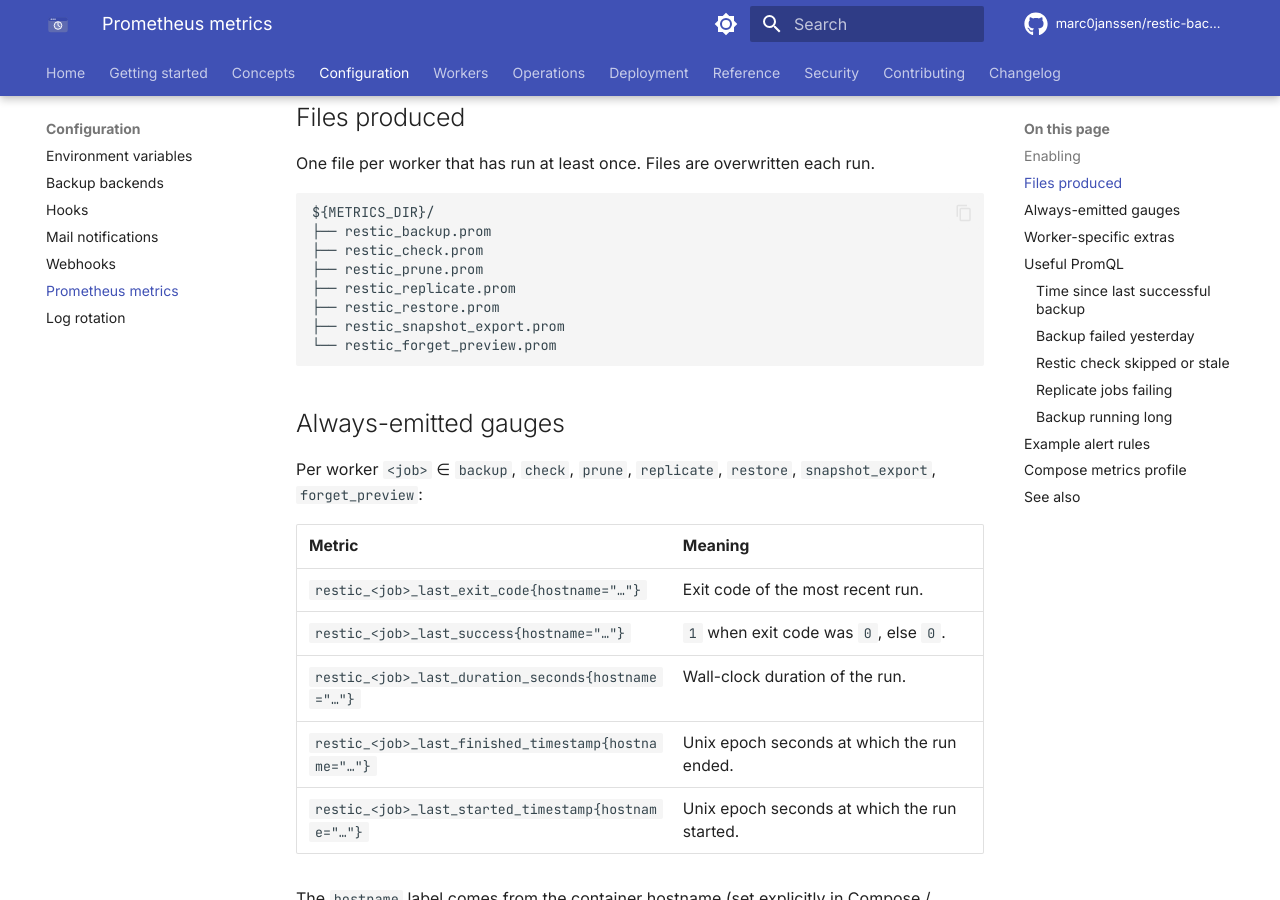
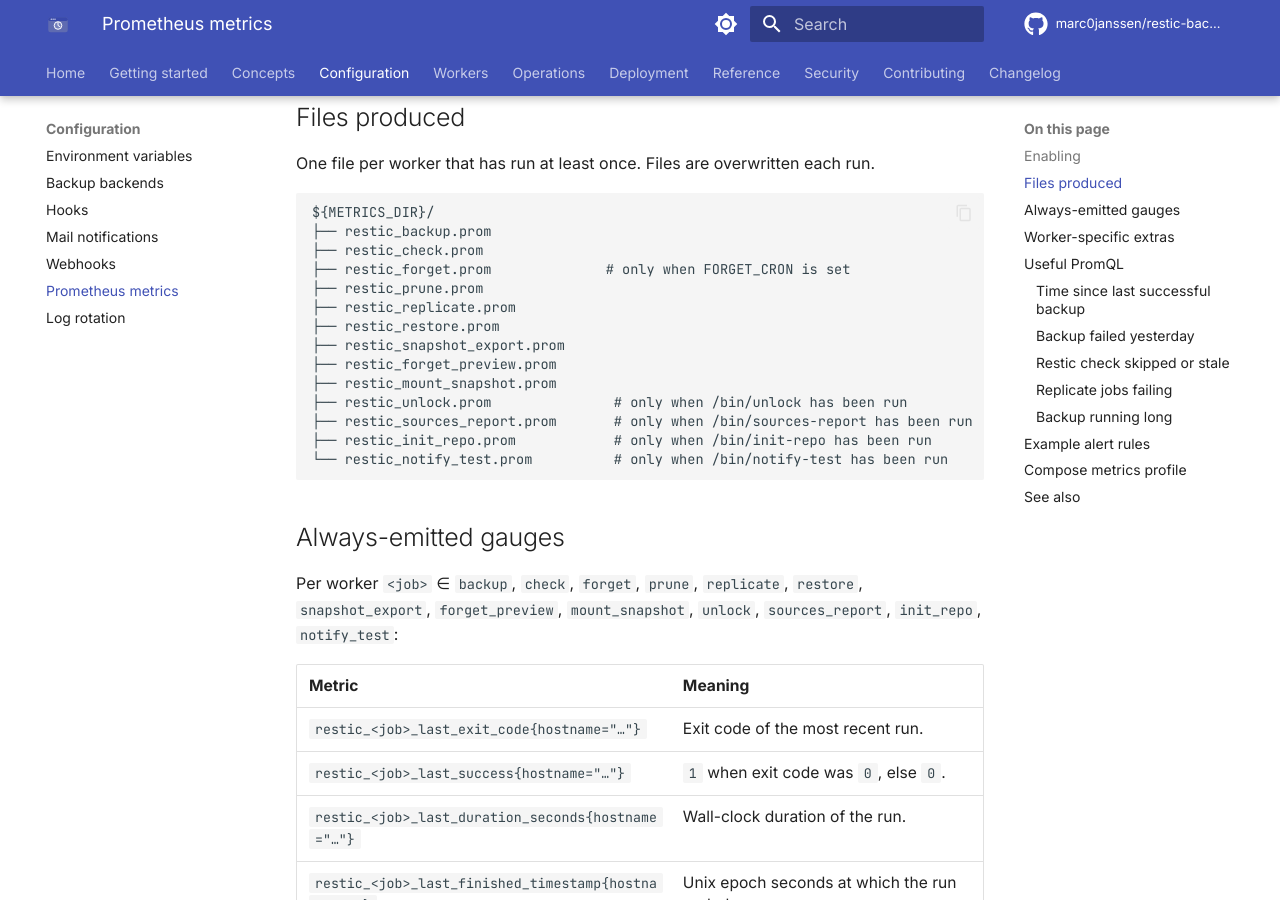
Before and after one commit to marc0janssen/restic-backup-helper, an MkDocs documentation site: the page built from docs/configuration/metrics.md, in a window 1280 px wide and 900 px high, scrolled down 623 px. Built offline with MkDocs 1.6.1 and Material for MkDocs 9.7.7, drawn with Linux system fonts in a browser that asks for light colours; comment, search, counter and statistics services are not loaded.

Commit message:
docs: list every helper in the JSON/metrics enumerations
The per-worker schemas, the doctor.sh sample output and configuration/metrics.md
all already cover the newer helpers individually, but the top-level enumeration
lists were stale and didn't mention forget, unlock, sources-report, init-repo or
notify-test. Add them so readers see at a glance that those workers also emit
last-*.json and restic_*.prom via the standard write_metrics_for_job path.

- reference/json-summaries.md: extend the common 'job' field enum.
- reference/prometheus-metrics.md: extend the always-emitted-gauges <job> enum.
- configuration/metrics.md: extend the Files-produced tree and the always-emitted
  gauges enum (conditional comments where applicable).
- operations/diagnostics.md: extend the 'Recent JSON summaries' list and the
  sample 'Hooks' section to mirror what doctor.sh actually iterates over today
  (forget, sources-report, init-repo, notify-test).

Docs-only; mkdocs build --strict passes.

Co-authored-by: Cursor <cursoragent@cursor.com>

````diff
--- a/docs/configuration/metrics.md
+++ b/docs/configuration/metrics.md
@@ -33,17 +33,24 @@ each run.
 ${METRICS_DIR}/
 ├── restic_backup.prom
 ├── restic_check.prom
+├── restic_forget.prom              # only when FORGET_CRON is set
 ├── restic_prune.prom
 ├── restic_replicate.prom
 ├── restic_restore.prom
 ├── restic_snapshot_export.prom
-└── restic_forget_preview.prom
+├── restic_forget_preview.prom
+├── restic_mount_snapshot.prom
+├── restic_unlock.prom               # only when /bin/unlock has been run
+├── restic_sources_report.prom       # only when /bin/sources-report has been run
+├── restic_init_repo.prom            # only when /bin/init-repo has been run
+└── restic_notify_test.prom          # only when /bin/notify-test has been run
 ```
 
 ## Always-emitted gauges
 
-Per worker `<job>` ∈ `backup`, `check`, `prune`, `replicate`, `restore`,
-`snapshot_export`, `forget_preview`:
+Per worker `<job>` ∈ `backup`, `check`, `forget`, `prune`, `replicate`,
+`restore`, `snapshot_export`, `forget_preview`, `mount_snapshot`,
+`unlock`, `sources_report`, `init_repo`, `notify_test`:
 
 | Metric | Meaning |
 | --- | --- |
````
Also changed, not shown: docs/operations/diagnostics.md (+9 -1 lines), docs/reference/json-summaries.md (+1 -1 lines), docs/reference/prometheus-metrics.md (+1 -1 lines).
